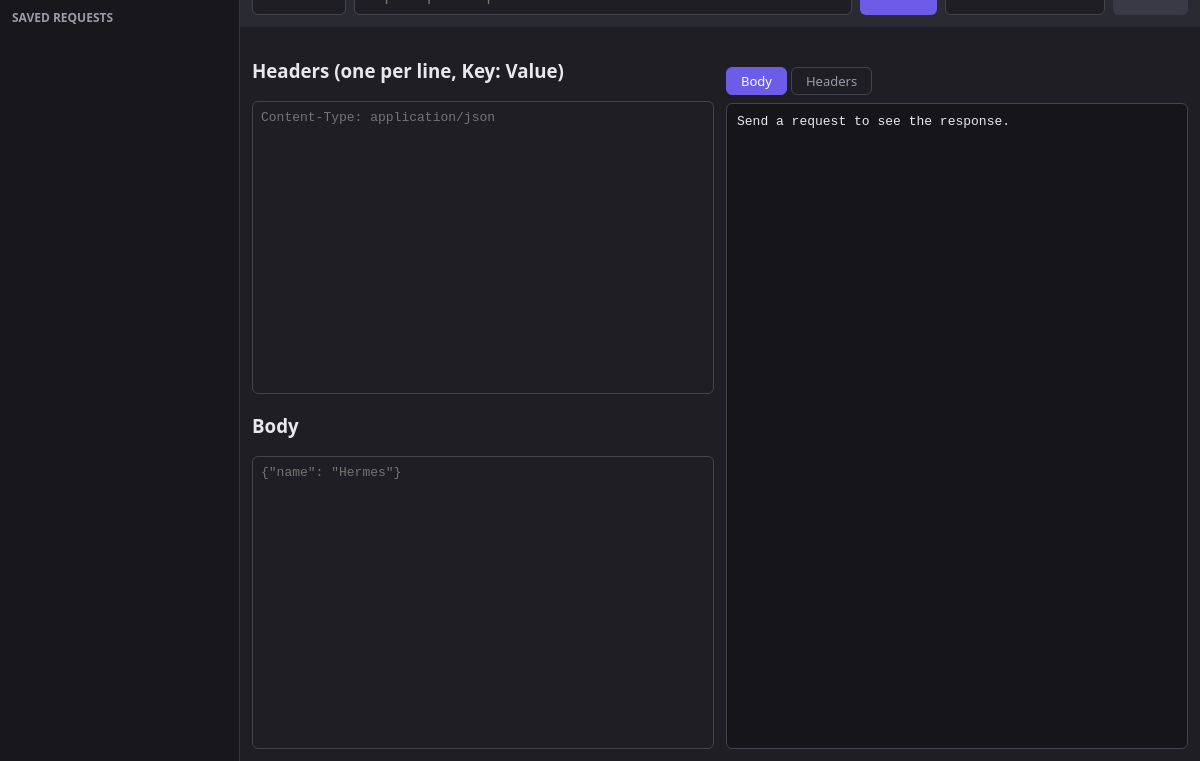
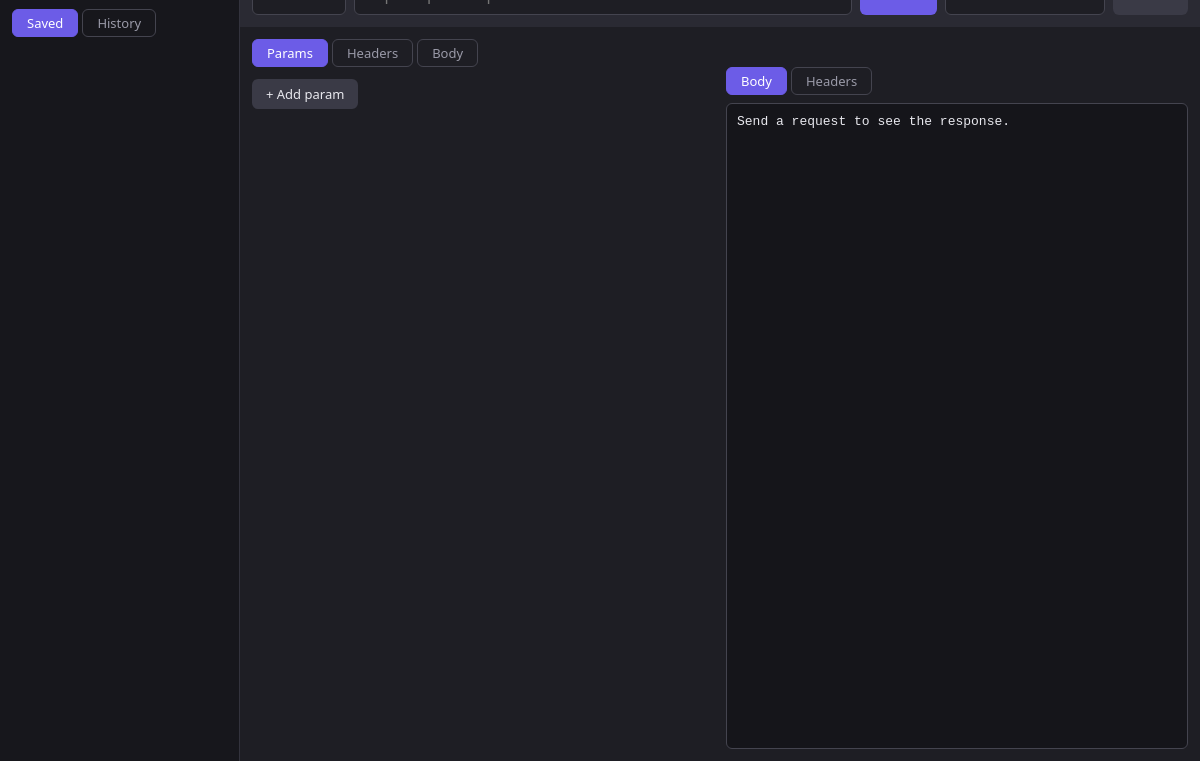
Before and after one commit to Cedric-Raichand/Hermes, an Electron app: page index.html in a window 1200 px wide. Shown: the part 39-800 px from the top of the page. Drawn offline with Linux system fonts and the light colour scheme; no server answers.

Commit message:
request history added to html

```diff
--- a/index.html
+++ b/index.html
@@ -9,8 +9,12 @@
     <div class="app">
       <aside class="sidebar">
         <h2>Hermes</h2>
-        <h3>Saved requests</h3>
+        <div class="tabs">
+          <button class="tab side-tab active" data-list="saved-list">Saved</button>
+          <button class="tab side-tab" data-list="history-list">History</button>
+        </div>
         <div id="saved-list"></div>
+        <div id="history-list" class="hidden"></div>
       </aside>
 
       <div class="workspace">
@@ -30,17 +34,25 @@
 
         <main>
           <section class="panel">
-            <h3>Headers (one per line, Key: Value)</h3>
-            <textarea id="headers" placeholder="Content-Type: application/json"></textarea>
-            <h3>Body</h3>
-            <textarea id="body" placeholder='{"name": "Hermes"}'></textarea>
+            <div class="tabs">
+              <button class="tab req-tab active" data-pane="params-pane">Params</button>
+              <button class="tab req-tab" data-pane="headers-pane">Headers</button>
+              <button class="tab req-tab" data-pane="body-pane">Body</button>
+            </div>
+
+            <div id="params-pane" class="pane">
+              <div id="params-table"></div>
+              <button id="add-param" class="secondary add-btn">+ Add param</button>
+            </div>
+            <textarea id="headers" class="pane hidden" placeholder="One per line, e.g. Content-Type: application/json"></textarea>
+            <textarea id="body" class="pane hidden" placeholder='{"name": "Hermes"}'></textarea>
           </section>
 
           <section class="panel">
             <div id="status-line"></div>
             <div class="tabs">
-              <button class="tab active" data-tab="body">Body</button>
-              <button class="tab" data-tab="headers">Headers</button>
+              <button class="tab resp-tab active" data-tab="body">Body</button>
+              <button class="tab resp-tab" data-tab="headers">Headers</button>
             </div>
             <pre id="response">Send a request to see the response.</pre>
             <pre id="response-headers" class="hidden"></pre>
```
